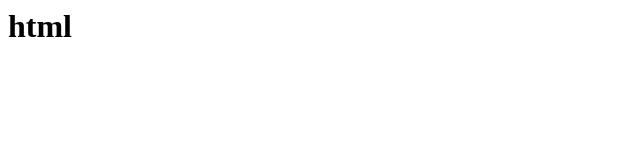
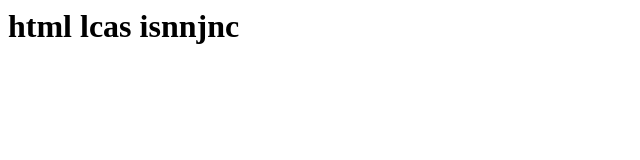
Before and after one commit to Yogesh-09/armanpro, a plain HTML site: page index.html in a window 1280 px wide. Shown: the whole page, without its empty margins (0-640 px from the left). Drawn offline with Linux system fonts and the light colour scheme.

Commit message:
add new content

```diff
--- a/index.html
+++ b/index.html
@@ -1 +1 @@
-<h1> html </h1>
+<h1> html lcas isnnjnc</h1>
```
